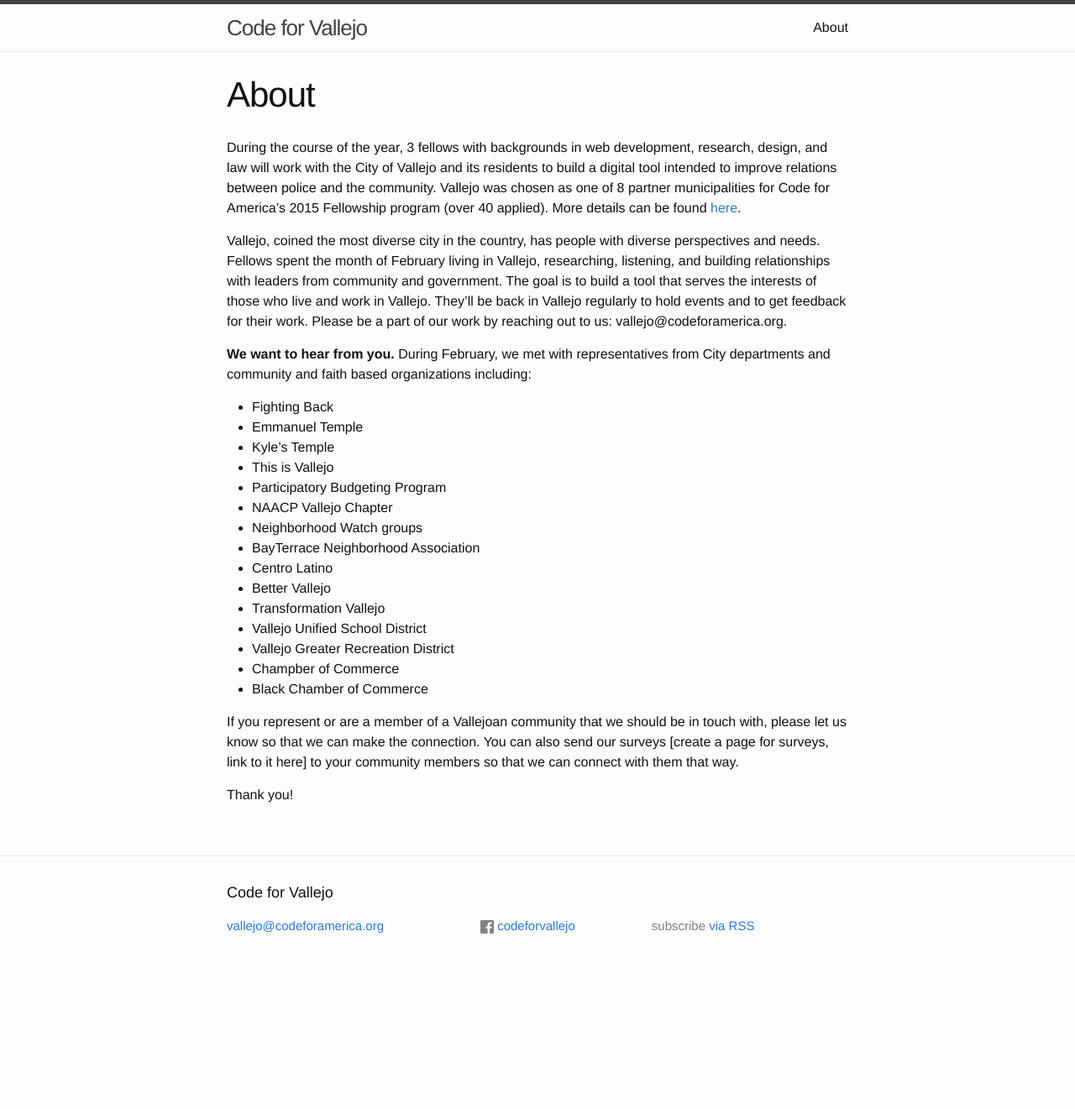
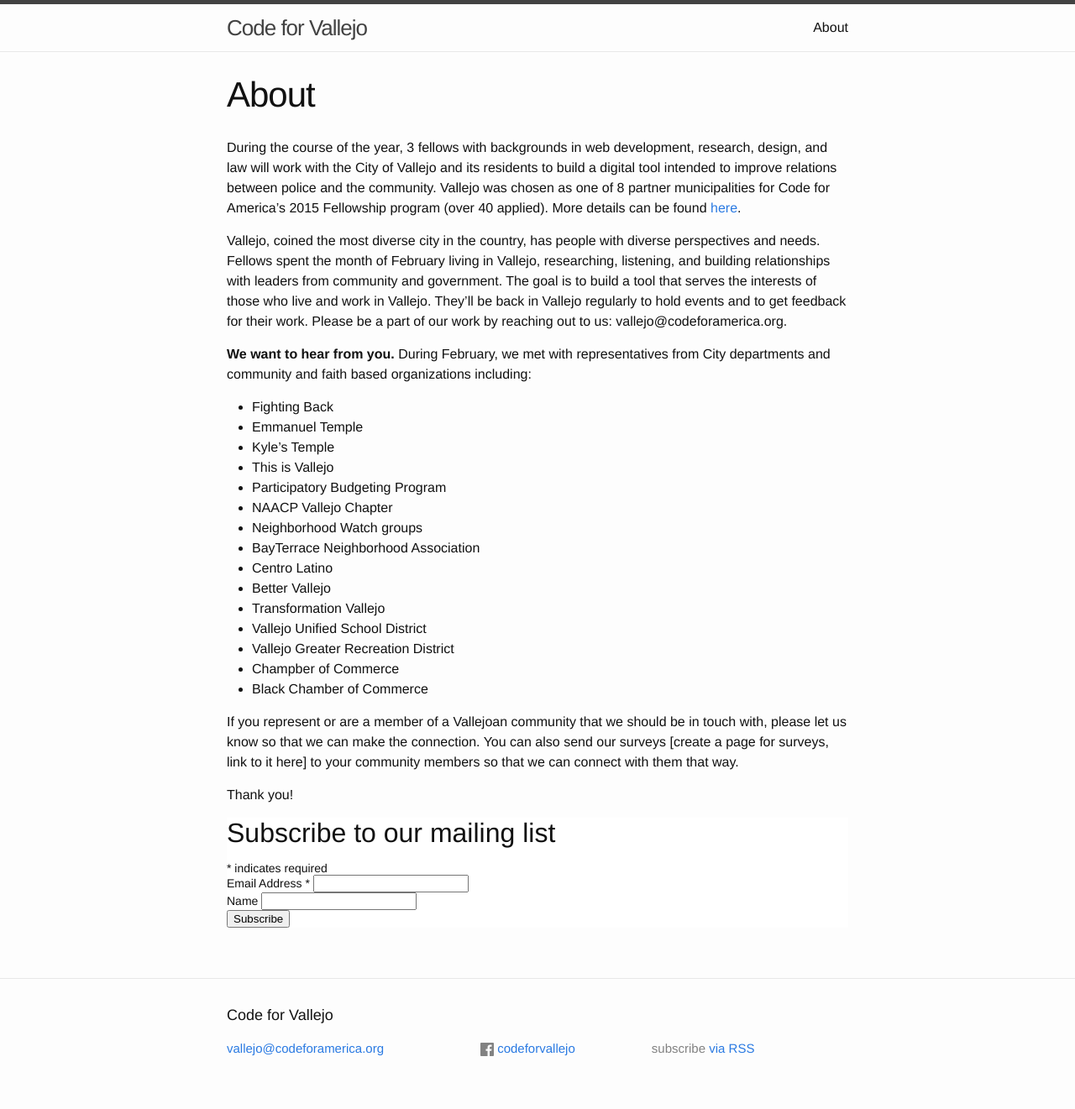
Before and after one commit to codeforamerica/code_for_vallejo, a Jekyll site: the page built from about.md, in a window 1280 px wide. Shown: the whole page at 84% size. Built offline with Jekyll 4.4.1, drawn with Linux system fonts in a browser that asks for light colours; comment, search, counter and statistics services are not loaded; before the commit the page ends 1175 px from its top, so only the background shows below that.

Commit message:
add mailchimp signup api

```diff
--- a/about.md
+++ b/about.md
@@ -30,3 +30,36 @@
 If you represent or are a member of a Vallejoan community that we should be in touch with, please let us know so that we can make the connection. You can also send our surveys [create a page for surveys, link to it here] to your community members so that we can connect with them that way.
 
 Thank you!
+
+<!-- Begin MailChimp Signup Form -->
+<link href="//cdn-images.mailchimp.com/embedcode/classic-081711.css" rel="stylesheet" type="text/css">
+<style type="text/css">
+    #mc_embed_signup{background:#fff; clear:left; font:14px Helvetica,Arial,sans-serif; }
+    /* Add your own MailChimp form style overrides in your site stylesheet or in this style block.
+       We recommend moving this block and the preceding CSS link to the HEAD of your HTML file. */
+</style>
+<div id="mc_embed_signup">
+<form action="//facebook.us10.list-manage.com/subscribe/post?u=9e91b9d2e303f5cb10426711f&amp;id=0a1067ac28" method="post" id="mc-embedded-subscribe-form" name="mc-embedded-subscribe-form" class="validate" target="_blank" novalidate>
+    <div id="mc_embed_signup_scroll">
+    <h2>Subscribe to our mailing list</h2>
+<div class="indicates-required"><span class="asterisk">*</span> indicates required</div>
+<div class="mc-field-group">
+    <label for="mce-EMAIL">Email Address  <span class="asterisk">*</span>
+</label>
+    <input type="email" value="" name="EMAIL" class="required email" id="mce-EMAIL">
+</div>
+<div class="mc-field-group">
+    <label for="mce-MMERGE3">Name </label>
+    <input type="text" value="" name="MMERGE3" class="" id="mce-MMERGE3">
+</div>
+    <div id="mce-responses" class="clear">
+        <div class="response" id="mce-error-response" style="display:none"></div>
+        <div class="response" id="mce-success-response" style="display:none"></div>
+    </div>    <!-- real people should not fill this in and expect good things - do not remove this or risk form bot signups-->
+    <div style="position: absolute; left: -5000px;"><input type="text" name="b_9e91b9d2e303f5cb10426711f_0a1067ac28" tabindex="-1" value=""></div>
+    <div class="clear"><input type="submit" value="Subscribe" name="subscribe" id="mc-embedded-subscribe" class="button"></div>
+    </div>
+</form>
+</div>
+<script type='text/javascript' src='//s3.amazonaws.com/downloads.mailchimp.com/js/mc-validate.js'></script><script type='text/javascript'>(function($) {window.fnames = new Array(); window.ftypes = new Array();fnames[0]='EMAIL';ftypes[0]='email';fnames[1]='FNAME';ftypes[1]='text';fnames[2]='LNAME';ftypes[2]='text';fnames[3]='MMERGE3';ftypes[3]='text';fnames[4]='MMERGE4';ftypes[4]='text';fnames[5]='MMERGE5';ftypes[5]='text';fnames[6]='MMERGE6';ftypes[6]='text';fnames[7]='MMERGE7';ftypes[7]='text';}(jQuery));var $mcj = jQuery.noConflict(true);</script>
+<!--End mc_embed_signup-->
```
